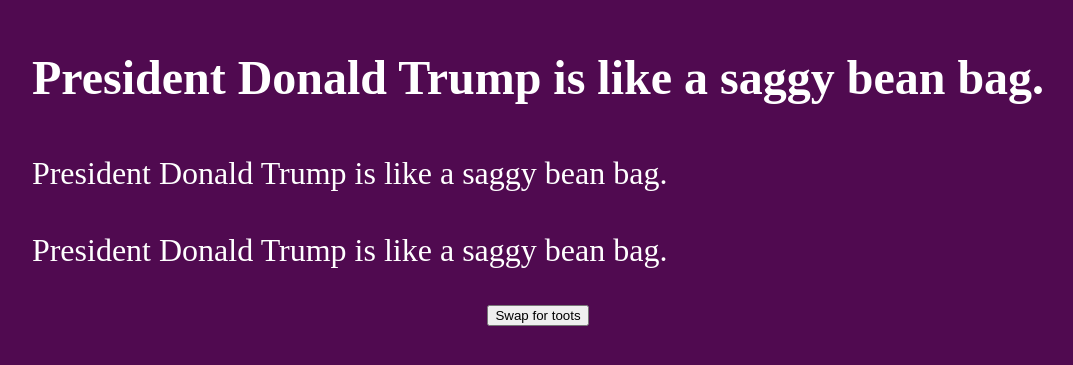
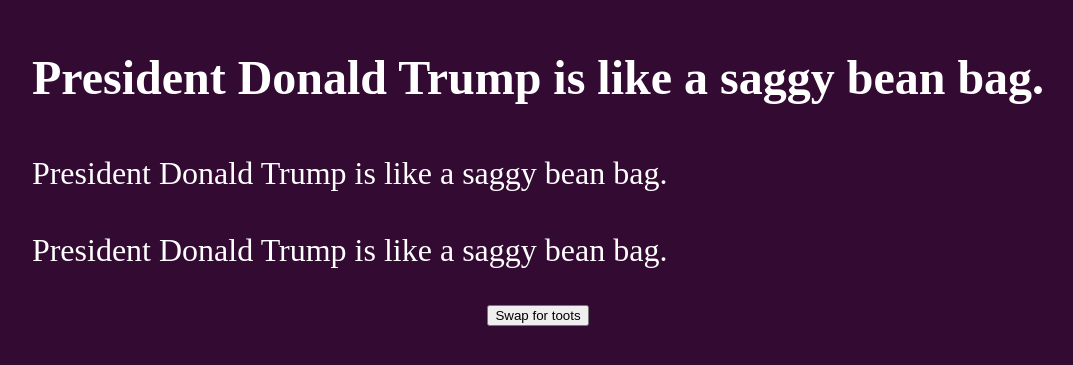
Before and after one commit to egstad/toots, a plain HTML site: page index.html in a window 1280 px wide. Shown: the part 243-608 px from the top of the page, without its empty margins (102-1175 px from the left). Drawn offline with Linux system fonts and the light colour scheme.

Commit message:
updated colors

```diff
--- a/index.css
+++ b/index.css
@@ -3,7 +3,7 @@
 }
 
 .site-wrapper {
-  background-color: rgb(80, 10, 80);
+  background-color: rgb(50, 10, 50);
   color: #FFFFFF;
   display: flex;
   justify-content: center;
```
